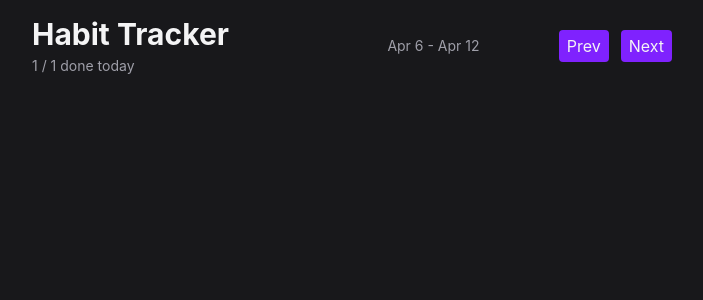
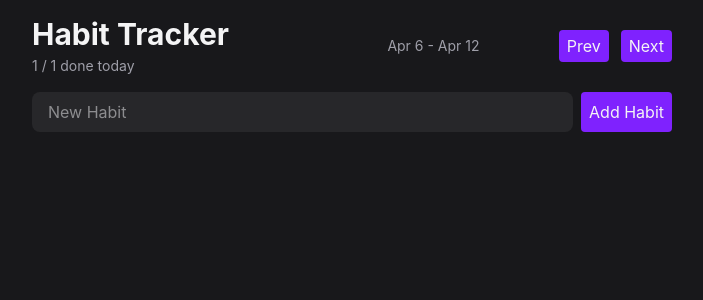
Before and after one commit to cph1368/Routine-Tracker, a React (Vite) app: page / in a window 1280 px wide. Shown: the top 300 px of the page, without its empty margins (288-991 px from the left). Built offline with nearby package versions, Linux system fonts and the light colour scheme.

Commit message:
13.10 - add habit form

```diff
--- a/src/App.tsx
+++ b/src/App.tsx
@@ -1,25 +1,12 @@
-import { Button } from "./components/Button";
+import { HabitForm } from "./components/HabitForm";
+import { Header } from "./components/Header";
 
 export default function App() {
   return (
     <div className="max-w-2xl mx-auto p-4 flex flex-col gap-4">
-      <Header></Header>
+       <Header/>
+        <HabitForm></HabitForm>
     </div>
   );
 
 }
-
-function Header() {
-  return <header className="flex items-center justify-between">
-    <div className="flex flex-col gap-1">
-      <h1 className="text-3xl font-bold">Habit Tracker</h1>
-      <span className="text-zinc-400 text-sm">1 / 1 done today</span>
-    </div>
-    <div className="flex flex-col gap-1 items-end"></div>
-    <span className="text-zinc-400 text-sm">Apr 6 - Apr 12</span>
-    <div className="flex items-center gap-3">
-      <Button>Prev</Button>
-      <Button>Next</Button>
-    </div>
-  </header>
-}
--- /dev/null
+++ b/src/components/HabitForm.tsx
@@ -0,0 +1,10 @@
+import { Button } from "./Button";
+
+export function HabitForm() {
+  return (
+    <form className="flex gap-2">
+      <input type="text" placeholder="New Habit" className="flex-1 rounded-lg bg-zinc-800 px-4 py-2 outline-none focus-visible:ring-2 focus-visible:ring-violet-500"/>
+     <Button>Add Habit</Button>
+    </form>
+  );
+}
--- /dev/null
+++ b/src/components/Header.tsx
@@ -0,0 +1,16 @@
+import { Button } from "./Button";
+
+export function Header() {
+  return <header className="flex items-center justify-between">
+    <div className="flex flex-col gap-1">
+      <h1 className="text-3xl font-bold">Habit Tracker</h1>
+      <span className="text-zinc-400 text-sm">1 / 1 done today</span>
+    </div>
+    <div className="flex flex-col gap-1 items-end"></div>
+    <span className="text-zinc-400 text-sm">Apr 6 - Apr 12</span>
+    <div className="flex items-center gap-3">
+      <Button>Prev</Button>
+      <Button>Next</Button>
+    </div>
+  </header>
+}
```
